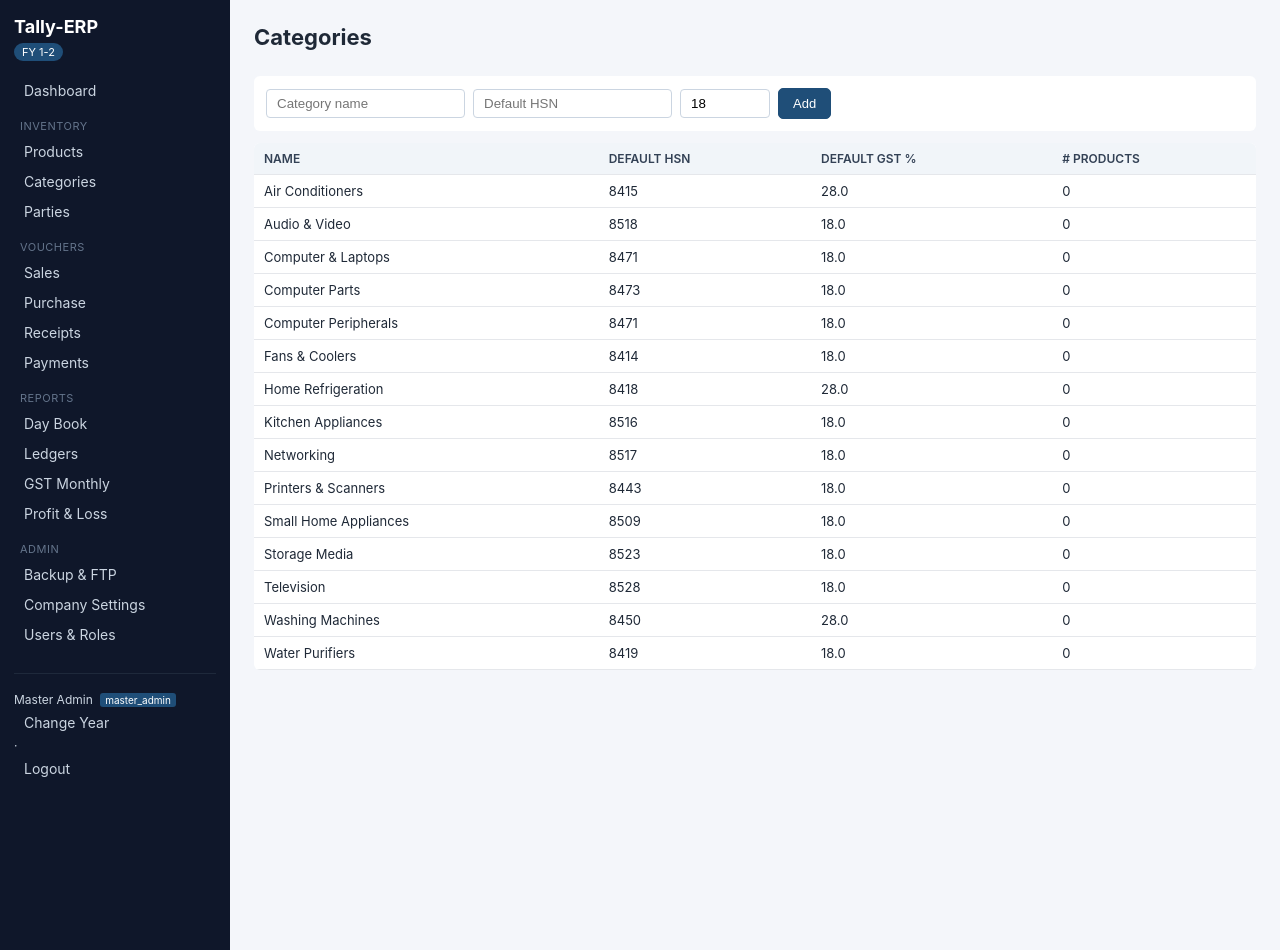
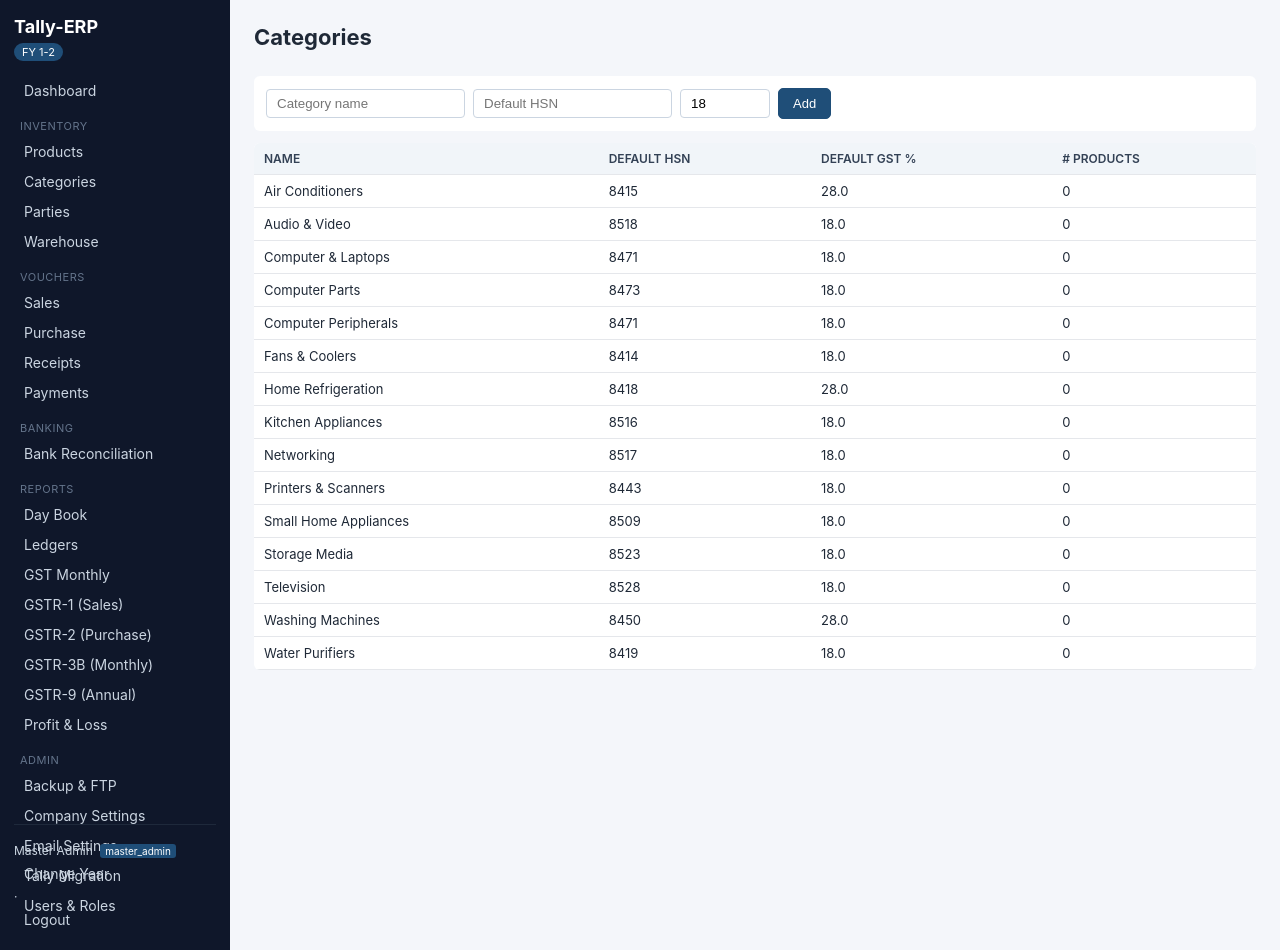
Before and after one commit to ready-ship-it/advance-tally-erp, a Flask app: page /inventory/categories in a window 1280 px wide. Run offline with Flask 3, Linux system fonts and the light colour scheme; a user stored in the database is signed in; tables that the repository leaves empty hold one stand-in row (values such as "Sample post").

Commit message:
Initial commit: upgrade

```diff
--- a/templates/base.html
+++ b/templates/base.html
@@ -16,20 +16,29 @@
   <a href="{{ url_for('inventory.products') }}">Products</a>
   <a href="{{ url_for('inventory.categories') }}">Categories</a>
   <a href="{{ url_for('inventory.parties') }}">Parties</a>
+  <a href="{{ url_for('warehouse.list_warehouses') }}">Warehouse</a>
   <div class="group">Vouchers</div>
   <a href="{{ url_for('vouchers.list_vouchers', vtype='sales') }}">Sales</a>
   <a href="{{ url_for('vouchers.list_vouchers', vtype='purchase') }}">Purchase</a>
   <a href="{{ url_for('vouchers.list_vouchers', vtype='receipt') }}">Receipts</a>
   <a href="{{ url_for('vouchers.list_vouchers', vtype='payment') }}">Payments</a>
+  <div class="group">Banking</div>
+  <a href="{{ url_for('bank.list_accounts') }}">Bank Reconciliation</a>
   <div class="group">Reports</div>
   <a href="{{ url_for('reports.day_book') }}">Day Book</a>
   <a href="{{ url_for('reports.ledger_list') }}">Ledgers</a>
   <a href="{{ url_for('reports.gst_monthly') }}">GST Monthly</a>
+  <a href="{{ url_for('reports.export_gstr1') }}">GSTR-1 (Sales)</a>
+  <a href="{{ url_for('reports.export_gstr2') }}">GSTR-2 (Purchase)</a>
+  <a href="{{ url_for('reports.export_gstr3b') }}">GSTR-3B (Monthly)</a>
+  <a href="{{ url_for('reports.export_gstr9') }}">GSTR-9 (Annual)</a>
   <a href="{{ url_for('reports.pnl') }}">Profit &amp; Loss</a>
   {% if current_user.is_admin() %}
   <div class="group">Admin</div>
   <a href="{{ url_for('backup.index') }}">Backup &amp; FTP</a>
   <a href="{{ url_for('admin.settings') }}">Company Settings</a>
+  <a href="{{ url_for('email.email_settings') }}">Email Settings</a>
+  <a href="{{ url_for('tally.migrate') }}">Tally Migration</a>
   {% if current_user.is_master() %}
   <a href="{{ url_for('admin.users') }}">Users &amp; Roles</a>
   {% endif %}
```
